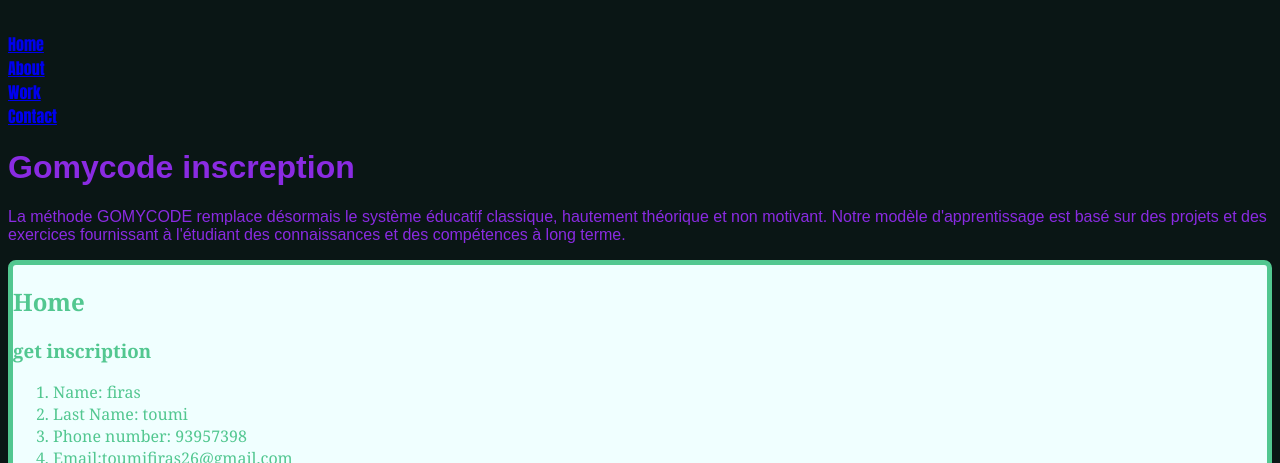
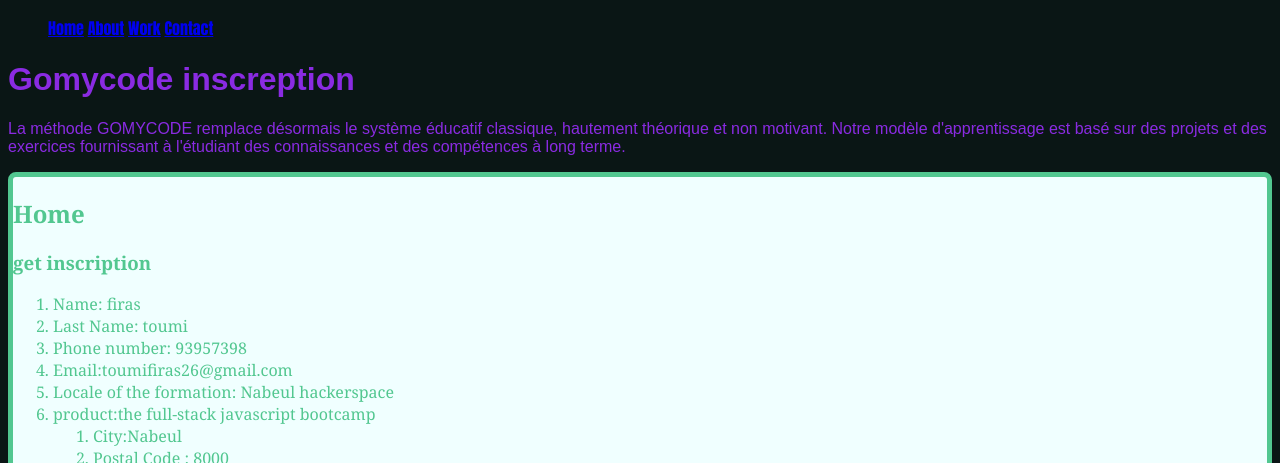
Before and after one commit to firastoumi2022/html, a plain HTML site: page index.html in a window 1280 px wide. Shown: the top 463 px of the page. Drawn offline with Linux system fonts and the light colour scheme.

Commit message:
nav liste inline

```diff
--- a/index.html
+++ b/index.html
@@ -11,7 +11,7 @@
 <body>
     <header>
         <nav id="navbar">
-            <ul>
+            <ul id="menu">
                 <li class="menu" > <a href="#home" >Home</a> </li>
                 <li class="menu"> <a href="#about" >About</a> </li>
                 <li class="menu"> <a href="#work" >Work</a> </li>
--- a/style.css
+++ b/style.css
@@ -1,28 +1,29 @@
-header{
+header {
     max-width: 50vh;
     font-family: 'Franklin Gothic Medium', 'Arial Narrow', Arial, sans-serif;
     color: rgb(217, 160, 160);
 }
-ul{
+
+ul#menu li{
     display: inline;
     font-family: Impact, Haettenschweiler, 'Arial Narrow Bold', sans-serif;
     min-width: 30vh;
     color: darkseagreen;
 }
 
-body{
+body {
     min-height: 90vh;
     font-family: Arial, Helvetica, sans-serif;
     color: blueviolet;
     background-color: rgb(10, 22, 21);
-    align-items: stretch ;
-  }
+    align-items: stretch;
+}
 
-  main{
+main {
     min-width: 150vh;
     font-family: Georgia, 'Times New Roman', Times, serif;
     color: rgb(82, 199, 144);
     background-color: azure;
-    border: 5px solid ;
+    border: 5px solid;
     border-radius: 8px;
 }
```
